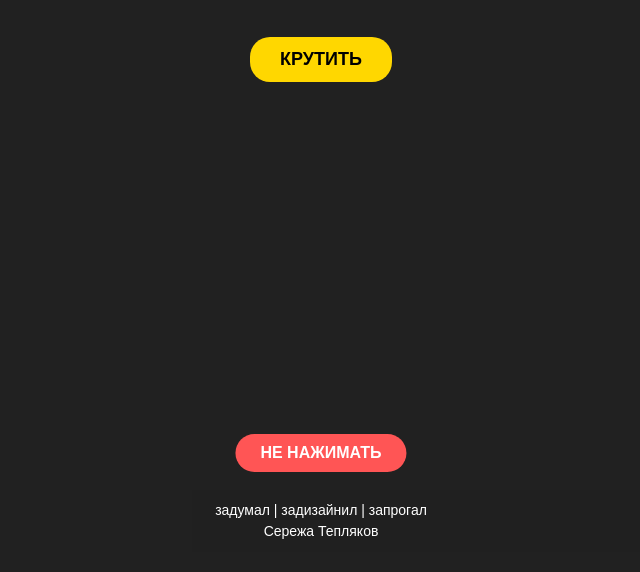
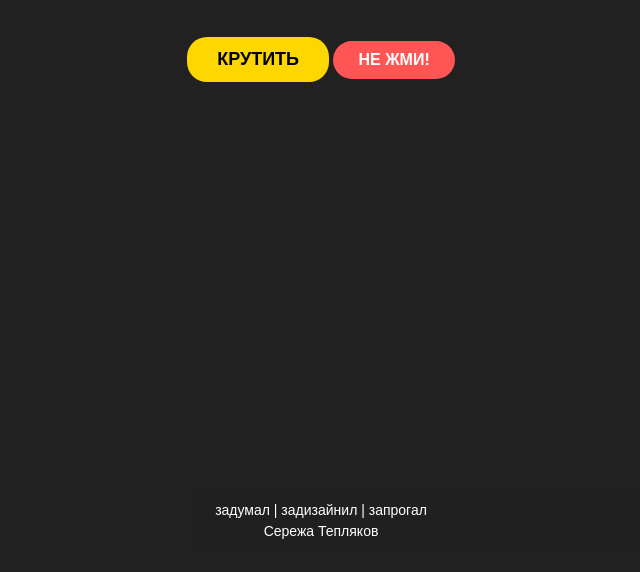
Before and after one commit to TeplyakovServey/casino, a plain HTML site: page index.html in a window 1280 px wide. Shown: the part 228-800 px from the top of the page, without its empty margins (319-959 px from the left). Drawn offline with Linux system fonts and the light colour scheme.

Commit message:
Update index.html

```diff
--- a/index.html
+++ b/index.html
@@ -92,10 +92,7 @@
             background-color: rgba(33, 33, 33, 0.8);
         }
         .dont-press-btn {
-            position: fixed;
-            bottom: 100px;
-            left: 50%;
-            transform: translateX(-50%);
+
             padding: 10px 25px;
             font-size: 16px;
             cursor: pointer;
@@ -125,6 +122,9 @@
             <div class="reel" id="reel3">🍊</div>
         </div>
         <button id="spin">КРУТИТЬ</button>
+                    <button class="dont-press-btn" id="dontPressBtn">НЕ ЖМИ!</button>
+
+
         <p id="result"></p>
 
         <div class="animation-container">
@@ -135,7 +135,6 @@
         </div>
     </div>
 
-    <button class="dont-press-btn" id="dontPressBtn">НЕ НАЖИМАТЬ</button>
 
     <div class="credits">
         задумал | задизайнил | запрогал<br>
@@ -269,6 +268,7 @@
                 animationText.textContent = text;
                 currentAnimationUrl = gifUrl;
             }
+            document.getElementById('result').textContent = text;
 
 
             animation.style.display = 'flex';
```
